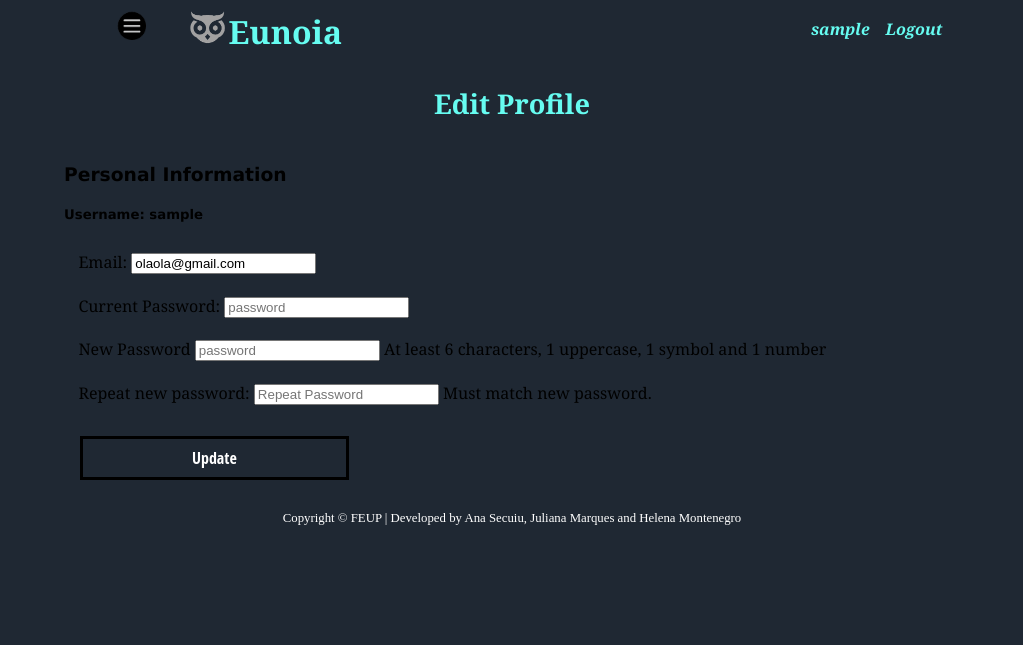
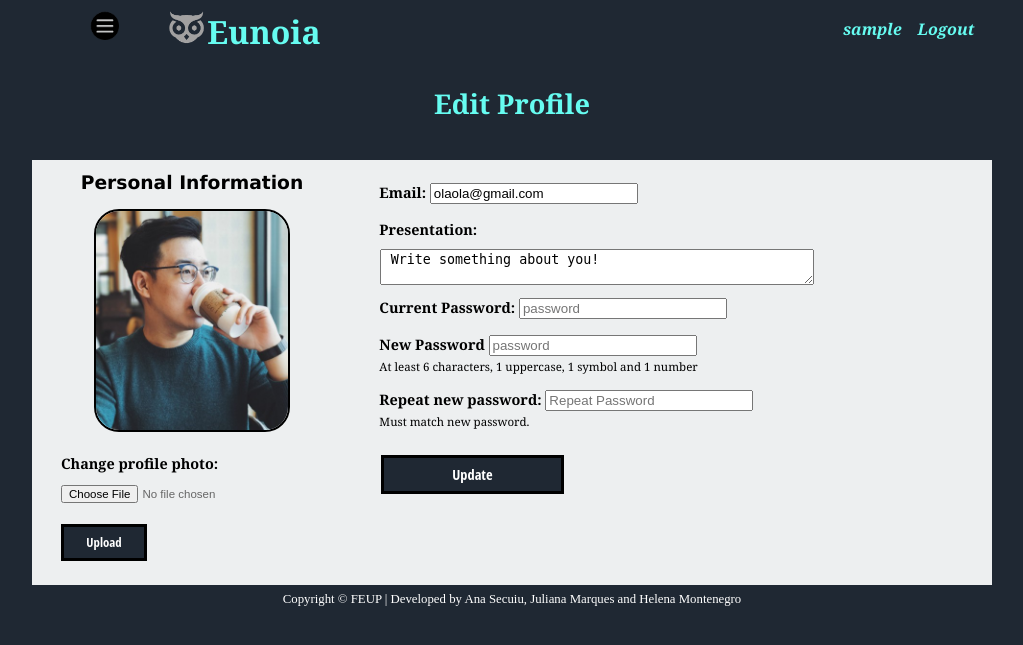
Before and after one commit to SmilingOwl/LTW-18-19, a PHP site: page /edit_profile.php in a window 1280 px wide. Shown: the top 645 px of the page, without its empty margins (128-1151 px from the left). Run offline with PHP 8.4, Linux system fonts and the light colour scheme; the visitor is signed in with stand-in values (Sample User, id 1); data comes from the database, SQL or seed files in the repository; both versions use the stored data as it was after the commit.

Commit message:
Add files via upload

```diff
--- /dev/null
+++ b/css/edit_profile.css
@@ -0,0 +1,92 @@
+
+
+  /* style */
+
+  html {
+    background-color: #1F2833;
+  }
+
+  body {
+    background-color: #edeff0;
+    margin: auto;
+    width:75%;
+    height: auto;
+  }
+
+  body {
+    display: grid;
+    grid-template-areas:
+    "head head"
+    "personal_header account"
+    "foot foot";
+    grid-template-columns: 1fr 2fr;
+    grid-template-rows: auto auto auto auto auto auto auto;
+  }
+
+  body > header {
+    background-color: #1F2833;
+    grid-area: head;
+    margin-bottom: 0.2em;
+    margin-right: 0em;
+    padding-bottom: 1.5em;
+  }
+
+h3{
+    text-align: center;
+    margin-top: 0.5em;
+    margin-bottom: 0.5em;
+    margin-left: 0.1em;
+    margin-right: 0.1em;
+    font-weight: bold;
+}
+
+
+  #account form {
+    text-align: left;
+    margin: 1em;
+    font-size: 0.9em;
+  }
+
+  #account form>label{
+    font-weight: bold;
+    font-size:1em;
+  }
+
+  span.hint{
+    font-weight: lighter;
+    font-size:0.8em;
+  }
+
+  body > footer {
+    grid-area: foot;
+  }
+
+  #profile_photo img {
+    display: block;
+    margin-top: 1em;
+    margin-bottom: 1em;
+    margin-left: auto;
+    margin-right: auto;
+    width: 60%;
+    border: 2px solid black;
+    border-radius: 25px;
+  }
+
+  label{
+      font-weight: bold;
+      font-size: 0.9em;
+      margin-top:0em;
+      margin-bottom:0.3em;
+  }
+  textarea{
+      width: 70%;
+      margin-left: 1em;
+      margin-bottom:0.3em;
+  }
+  input{
+      width: 15em;
+  }
+
+  div#photo_field{
+      margin:1em;
+  }
--- a/css/layout_profile.css
+++ b/css/layout_profile.css
@@ -134,12 +134,6 @@ body > header#profile_photo {
 #profile_stories {
   grid-area: story;
   text-align: center;
-  font-family: "Georgia";
-}
-
-#profile_stories > h4 {
-  font-family: "Georgia";
-  font-size: 1.2em;
 }
 
 body > footer {
--- a/css/style.css
+++ b/css/style.css
@@ -76,8 +76,8 @@ div.about{
     background-color: #DCDCDC;
     text-align: justify;
     text-indent: 1.5em;
-    font-family:'Georgia';
-    font-size: 1.2em;
+    font-family: "Times New Roman";
+    font-size: 1.1em;
   }
 
 
--- a/php/edit_profile.php
+++ b/php/edit_profile.php
@@ -10,6 +10,7 @@
 <body id="edit_profile">
  	<header>
     <?php include_once('../templates/common/upper_header.php'); ?>
+    <link href="../css/edit_profile.css" rel="stylesheet">
 
         <script src="../scripts/show_menu.js" defer></script>
     	<h3>Edit Profile</h3>
@@ -24,27 +25,49 @@
 
  	</header>
 
-    <h3>Personal Information</h3>
+    <div id=personal_header>
+        <h3>Personal Information</h3>
+
+        <section id="profile_photo">
+            <img src=<?=$user['photo']?> alt="Can't load picture">
+            <?php if($user_id == $_SESSION['user_id']) {?>
+
+                <div id="photo_field">
+                    <form action="../actions/action_upload_photo.php" method="post" enctype="multipart/form-data">
+                        <label>Change profile photo:
+                            <input type="file" name="fileToUpload" id="fileToUpload">
+                        </label>
+                        <input type="submit" name="Submit" value="Upload">
+                    </form>
+                </div>
+             <?php } ?>
+        </section>
+
+    </div>
     <div id="account">
-        <h5>Username: <?php echo htmlentities($_SESSION['username']) ?></h5>
 
-        <form action="../actions/update_user.php" method="post" class="register_form">
+        <form action="../actions/update_user.php" method="post">
 
             <label>Email:
                 <input name="email"  type="email" placeholder="Email" value="<?php echo htmlentities($user['email']) ?>" required="required">
             </label>
 
+            <label>Presentation:  </label>
+            <textarea name="presentation"> Write something about you! </textarea>
+
             <label>Current Password:
-			    <input name="currpassword" type="password" placeholder="password" required="required">
+			    <input name="currpassword" type="password" placeholder="password">
 		    </label>
 
             <label> New Password
-                <input name="password" type="password" placeholder="password" required="required">
+                <input name="password" type="password" placeholder="password">
+                <br>
                 <span class="hint">At least 6 characters, 1 uppercase, 1 symbol and 1 number</span>
             </label>
 
             <label>Repeat new password:
-                <input name="password" type="password"  placeholder="Repeat Password" required="required">
+                <input name="password" type="password"  placeholder="Repeat Password" >
+                <br>
                 <span class="hint">Must match new password.</span>
             </label>
 
--- a/php/first_page.php
+++ b/php/first_page.php
@@ -4,8 +4,8 @@
 
 	<body id=first_page>
 		<header>
+		  <img src="../icons/owl.png" alt="logo" height="85" width="90">
 			<h1>Eunoia </h1>
-			<img src="../icons/owl.png" alt="logo" height="85" width="90">
 			<h2> Share your stories </h2>
 
 		</header>
--- a/scripts/update_likes.js
+++ b/scripts/update_likes.js
@@ -178,10 +178,13 @@ for(let i = 0; i < likes_comments.length; i++) {
     dislikes_comments[i].addEventListener('click', add_dislike_comment);
 
     let id_comment=likes_comments[i].parentNode.querySelector('input[name=id_comment]').value;
+    console.log(id_comment);
+    console.log(user_id);
 
     let request_likes_comments = new XMLHttpRequest();
     request_likes_comments.addEventListener('load', function(event){
         let answer = JSON.parse(this.responseText);
+        console.log(this.responseText);
         if(answer == 1 || answer == 3) {
             likes_comments[i].style.color = "blue";
         }
```
Also changed, not shown: actions/update_user.php (+6 -1 lines), database/access_for_likes.php (+0 -12 lines), database/database_user.php (+12 -0 lines), php/profile.php (+0 -10 lines), database/database.db.
